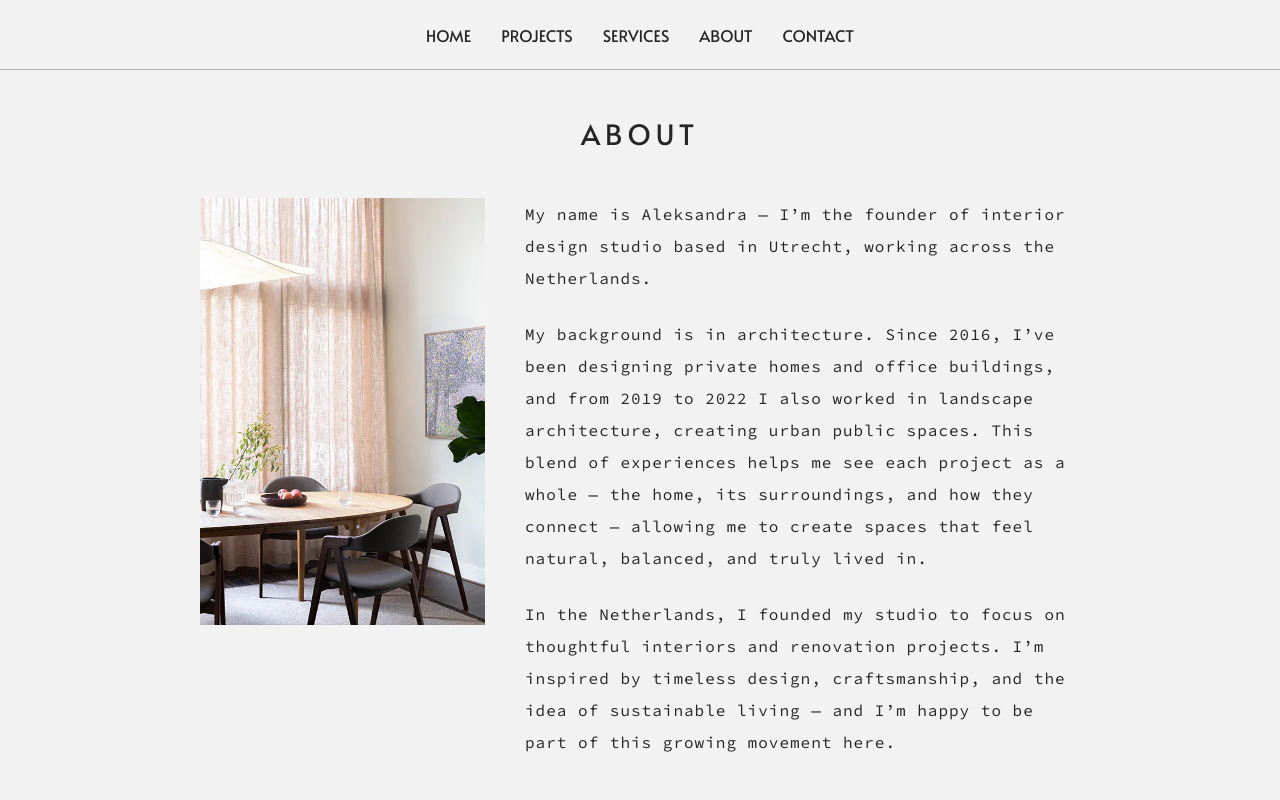
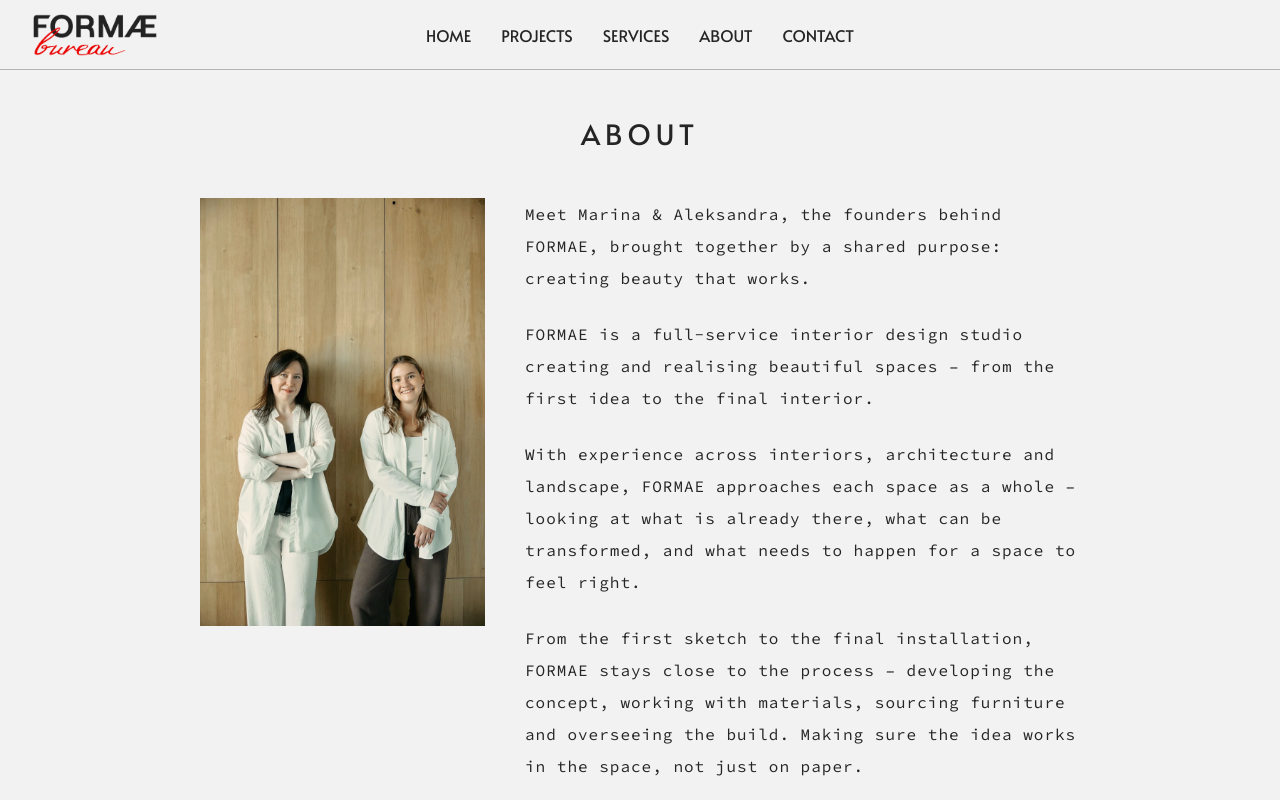
Before and after one commit to vrozaev/aleksandra-website, a Next.js app: page /aleksandra-website/about in a window 1280 px wide. Shown: the top 800 px of the page. Built offline with nearby package versions, Linux system fonts and the light colour scheme.

Commit message:
Changed texts & updated "About" page

```diff
--- a/src/shared/content.ts
+++ b/src/shared/content.ts
@@ -1,18 +1,11 @@
 export const ABOUT_PAGE = {
     title: 'About',
-    image: '/aleksandra-website/pages/about/about.webp',
+    image: '/aleksandra-website/pages/about/about-team.webp',
     paragraphs: [
-        `
-    My name is Aleksandra — I’m the founder of interior design studio based in Utrecht, working across the Netherlands.
-  `,
-        `
-    My background is in architecture. Since 2016, I’ve been designing private homes and office buildings, and from 2019 to 2022 I also worked in landscape architecture, creating urban public spaces.
-      This blend of experiences helps me see each project as a whole — the home, its surroundings, and how they connect — allowing me to create spaces that feel natural, balanced, and truly lived in.
-  `,
-        `
-    In the Netherlands, I founded my studio to focus on thoughtful interiors and renovation projects.
-      I’m inspired by timeless design, craftsmanship, and the idea of sustainable living — and I’m happy to be part of this growing movement here.
-  `
+        'Meet Marina & Aleksandra, the founders behind FORMAE, brought together by a shared purpose: creating beauty that works.',
+        'FORMAE is a full-service interior design studio creating and realising beautiful spaces – from the first idea to the final interior.',
+        'With experience across interiors, architecture and landscape, FORMAE approaches each space as a whole – looking at what is already there, what can be transformed, and what needs to happen for a space to feel right.',
+        'From the first sketch to the final installation, FORMAE stays close to the process – developing the concept, working with materials, sourcing furniture and overseeing the build. Making sure the idea works in the space, not just on paper.',
     ]
 };
 
--- a/src/ui/blocks/BlockTextAndImage/BlockTextAndImage.module.css
+++ b/src/ui/blocks/BlockTextAndImage/BlockTextAndImage.module.css
@@ -14,7 +14,8 @@
 
 .block-text-and-image__image-wrapper {
     position: relative;
-    height: 427px;
+    aspect-ratio: 2 / 3;
+    height: auto;
     width: 285px;
 }
 
--- a/src/ui/components/Navigation/Navigation.module.css
+++ b/src/ui/components/Navigation/Navigation.module.css
@@ -10,6 +10,26 @@
     text-transform: uppercase;
     padding: 0 15px;
     transition: color 180ms ease;
+}
+
+.navigation__logo {
+    position: absolute;
+    left: 30px;
+    display: flex;
+    align-items: center;
+    z-index: 2;
+}
+
+.navigation__logo-image {
+    display: block;
+    width: auto;
+    height: 48px;
+    mix-blend-mode: multiply;
+}
+
+.navigation__links {
+    display: flex;
+    align-items: center;
 }
 
 .navigation__link:hover,
@@ -47,7 +67,7 @@
     top: 0;
     left: 0;
     width: 100%;
-    justify-content: right;
+    justify-content: space-between;
     align-items: center;
     padding: 0 30px;
     z-index: 1;
@@ -83,4 +103,12 @@
     .navigation__mobile {
         display: flex;
     }
+
+    .navigation__logo {
+        position: static;
+    }
+
+    .navigation__logo-image {
+        height: 42px;
+    }
 }
--- a/src/ui/components/Navigation/Navigation.tsx
+++ b/src/ui/components/Navigation/Navigation.tsx
@@ -4,6 +4,20 @@ import styles from "./Navigation.module.css";
 import { Link } from "../Link/Link";
 import { MenuIcon } from "../icons/MenuIcon";
 import { CrossIcon } from "../icons/CrossIcon";
+import Image from "next/image";
+
+const logo = (
+    <Link className={styles['navigation__logo']} href='/' aria-label='Formae Bureau home'>
+        <Image
+            className={styles['navigation__logo-image']}
+            src='/aleksandra-website/images/formae-bureau-logo-transparent.webp'
+            alt='Formae Bureau'
+            width={1375}
+            height={507}
+            priority
+        />
+    </Link>
+);
 
 export const Navigation: React.FC = () => {
     const [isVisible, setVisible] = useState(false);
@@ -15,13 +29,17 @@ export const Navigation: React.FC = () => {
     return (
         <nav className={styles['navigation']}>
             <nav className={styles['navigation__desktop']}>
-                <Link className={styles['navigation__link']} href='/'>Home</Link>
-                <Link className={styles['navigation__link']} href='/projects'>Projects</Link>
-                <Link className={styles['navigation__link']} href='/services'>Services</Link>
-                <Link className={styles['navigation__link']} href='/about'>About</Link>
-                <Link className={styles['navigation__link']} href='/contact'>Contact</Link>
+                {logo}
+                <div className={styles['navigation__links']}>
+                    <Link className={styles['navigation__link']} href='/'>Home</Link>
+                    <Link className={styles['navigation__link']} href='/projects'>Projects</Link>
+                    <Link className={styles['navigation__link']} href='/services'>Services</Link>
+                    <Link className={styles['navigation__link']} href='/about'>About</Link>
+                    <Link className={styles['navigation__link']} href='/contact'>Contact</Link>
+                </div>
             </nav>
             <div className={styles['navigation__mobile']}>
+                {logo}
                  {
                     isVisible ? (
                         <nav className={styles['navigation__mobile-modal']}>
```
Also changed, not shown: public/images/formae-bureau-logo-transparent.webp (added), public/pages/about/about-team.webp (added).
